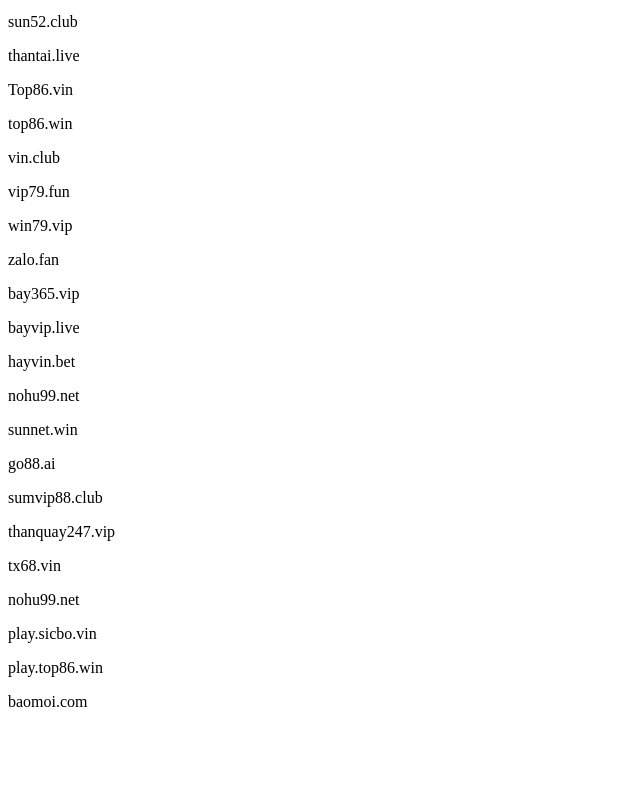
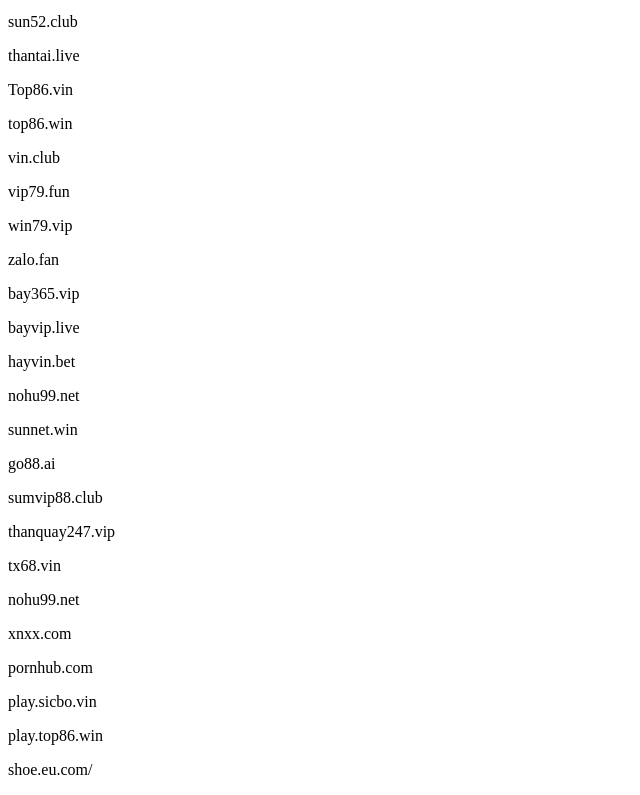
Before and after one commit to ThangNgo68/webcam, a plain HTML site: page index.html in a window 1280 px wide. Shown: the part 921-1716 px from the top of the page, without its empty margins (0-640 px from the left). Before the commit the page ends 1648 px from the top, so only its background shows below. Drawn offline with Linux system fonts and the light colour scheme.

Commit message:
Update index.html

```diff
--- a/index.html
+++ b/index.html
@@ -47,9 +47,11 @@
 <p>thanquay247.vip</p>
 <p>tx68.vin</p>
 <p>nohu99.net</p>
+<p>xnxx.com</p>
+<p>pornhub.com</p>
 <p>play.sicbo.vin</p>
 <p>play.top86.win</p>
-<p>baomoi.com</p>
+<p>shoe.eu.com/</p>
     </header>
     </body>
 </html>
```
